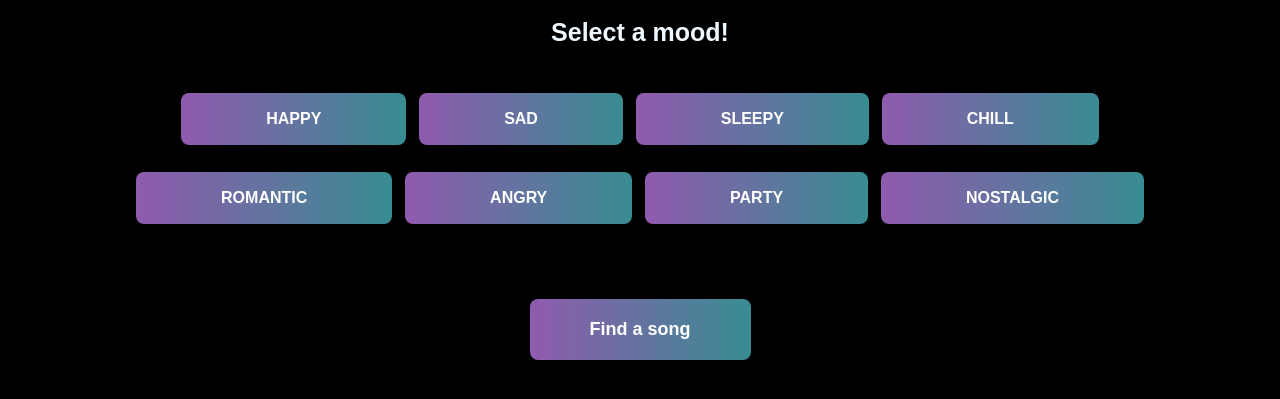
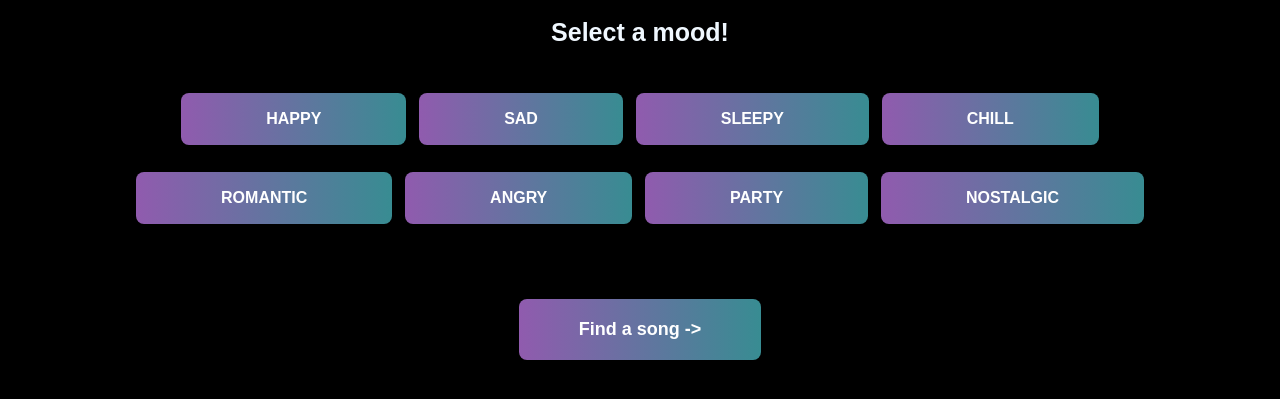
Before and after one commit to nimeshikaas-01/spot-a-song-nimeshikaa, a plain HTML site: page public/index.html in a window 1280 px wide. Shown: the part 385-784 px from the top of the page. Drawn offline with Linux system fonts and the light colour scheme; a web font is replaced by a local one.

Commit message:
Final change

```diff
--- a/public/index.html
+++ b/public/index.html
@@ -30,7 +30,7 @@
             <button class="gradient-btn" data-mood="chill">NOSTALGIC</button>
         </div>
     </div>
-    <button class="final-btn">Find a song</button>
+    <button class="final-btn">Find a song -></button>
 
     <div id="results"></div>
 
--- a/public/main.js
+++ b/public/main.js
@@ -45,6 +45,8 @@ function displayResults(data) {
             <h3>${track.name}</h3>
             <p>${track.artist.name}</p>
             <a href="${track.url}" target="_blank">Listen on Last.fm</a>
+            <br/><br/>
+            <button class="gradient-btn" onclick="apiSearch('${selectedMood}')">Try another song</button>
         </div>
     `;
 }
```
